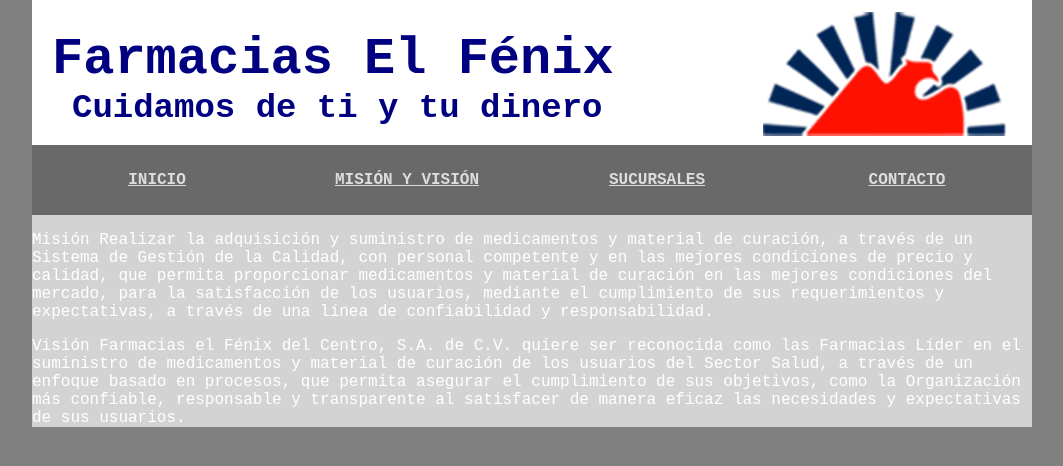
After one commit to isaacBats/ProyectoFenix, a PHP site: page /mision-vision.html in a window 1280 px wide. The commit adds this page. Shown: the top 466 px of the page, without its empty margins (108-1171 px from the left). Run offline with PHP 8.4, Linux system fonts and the light colour scheme.

Commit message:
modifica index y se agrega mision-vision

```diff
--- a/index.php
+++ b/index.php
@@ -25,7 +25,7 @@
 					<nav>
 						<ul>
 							<li><a href="/">Inicio</a></li>
-							<li><a href="#inicio">Misi&oacute;n y Visi&oacute;n</a></li>
+							<li><a href="mision-vision.html">Misi&oacute;n y Visi&oacute;n</a></li>
 							<li><a href="#sucursales">Sucursales</a></li>
 							<li><a href="#contacto">Contacto</a></li>
 						</ul>
--- /dev/null
+++ b/mision-vision.html
@@ -0,0 +1,53 @@
+<!DOCTYPE html>
+<html lang="es">
+	<head>
+		<link rel="shortcut icon"  href="/images/icono/farico.ico">
+		<title>Farmacias "El Fenix del Centro" S.A. de C.V.</title>
+		<meta charset="utf-8" />
+		<meta name="viewport" content="width = device-width, initial-scale=1, maximum-scale=1"/>
+		<link href="/css/styleIndex.css" rel="stylesheet" />
+	</head>
+	<body>
+		<section id="main">
+			<header>
+				<div id="dato">
+					<h1>Farmacias El F&eacute;nix</h1>
+					<h2>Cuidamos de ti y tu dinero</h2>
+				</div>
+				<div id="logo">
+					<a href="/" title="Farmacias El F&eacute;nix">
+						<img id="logoFenix" src="/images/logos/Fenix448x207.png" alt="El Fenix del Centro" height="124" width="269"/>
+					</a>
+				</div>
+			</header>
+			<section id="entorno">
+				<div id="sitebar">
+					<nav>
+						<ul>
+							<li><a href="/">Inicio</a></li>
+							<li><a href="#inicio">Misi&oacute;n y Visi&oacute;n</a></li>
+							<li><a href="#sucursales">Sucursales</a></li>
+							<li><a href="#contacto">Contacto</a></li>
+						</ul>
+					</nav>
+				</div>
+				<div id="website">
+					<article>
+						<p>
+							Misión
+Realizar la adquisición y suministro de medicamentos y material de curación, a través de un Sistema de Gestión de la Calidad, con personal competente y en las mejores condiciones de precio y calidad, que permita proporcionar medicamentos y material de curación en las mejores condiciones del mercado, para la satisfacción de los usuarios, mediante el cumplimiento de sus requerimientos y expectativas, a través de una línea de confiabilidad y responsabilidad.
+						</p>
+					</article>
+					<article>
+						<p>
+							Visión
+Farmacias el Fénix del Centro, S.A. de C.V. quiere ser reconocida como las Farmacias Líder en el suministro de medicamentos y material de curación de los usuarios del Sector Salud, a través de un enfoque basado en procesos, que permita asegurar el cumplimiento de sus objetivos, como la Organización más confiable, responsable y transparente al satisfacer de manera eficaz las necesidades y expectativas de sus usuarios.
+						</p>
+					</article>
+				</div>
+			</section>
+			<footer id="pie">
+			</footer>
+		</section>
+	</body>
+</html>
```
Also changed, not shown: images/logos/BustoFenix.png (added), images/logos/tratadoFenix.jpg (added).
